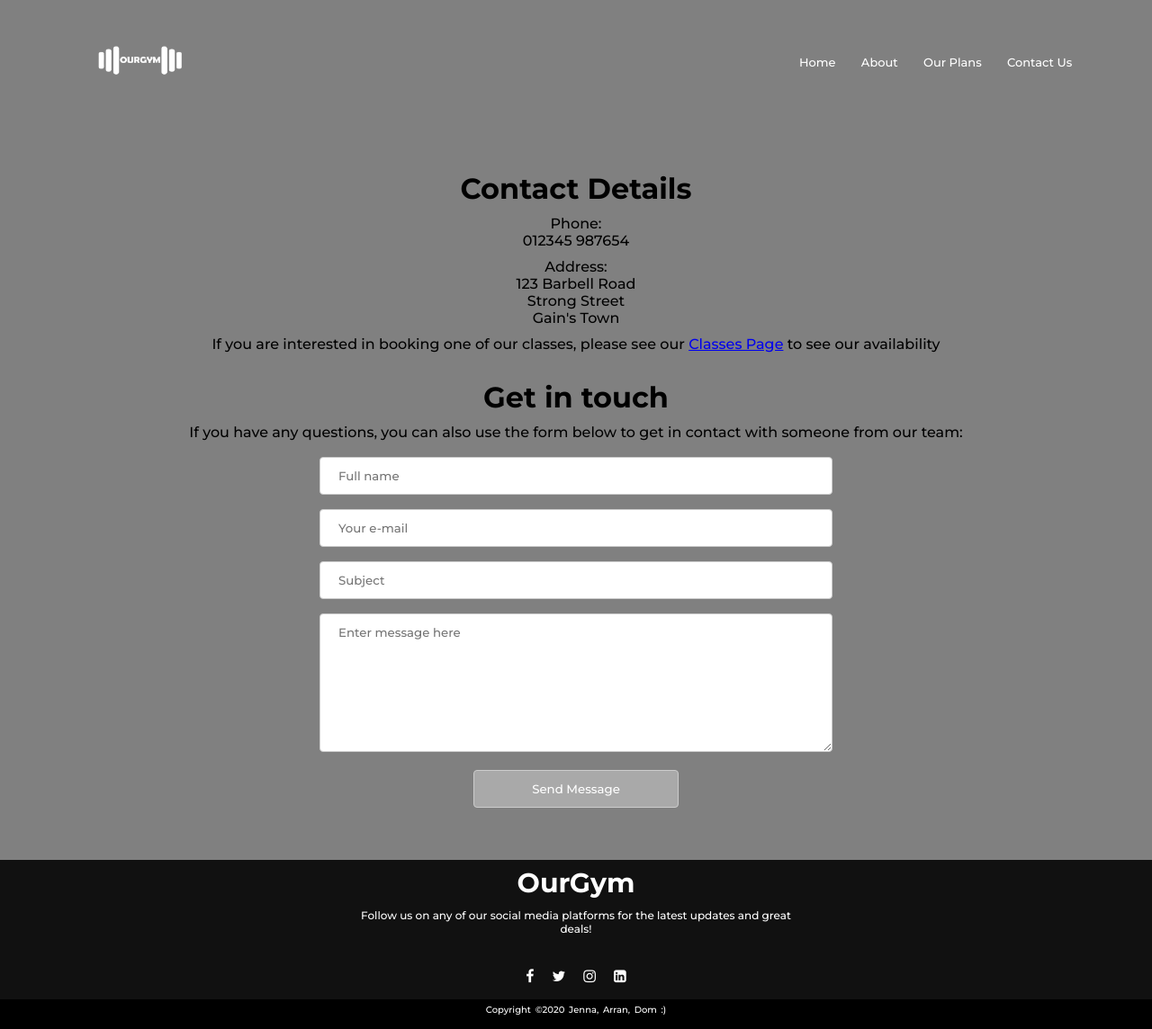
After one commit to rgb20206/OurGymProject, a PHP site: page /php/contact.php in a window 1280 px wide. The commit adds this page. Shown: the whole page at 90% size. Run offline with PHP 8.4, Linux system fonts and the light colour scheme.

Commit message:
Adding contact page and updated styles

```diff
--- /dev/null
+++ b/src/main/php/contact.php
@@ -0,0 +1,84 @@
+<?php
+
+include("constants/constants.php");
+
+?>
+
+<!DOCTYPE html>
+<html lang="en">
+<head>
+    <meta charset="UTF-8">
+    <meta name="viewport"
+          content="width=device-width, user-scalable=no, initial-scale=1.0, maximum-scale=1.0, minimum-scale=1.0">
+    <meta http-equiv="X-UA-Compatible" content="ie=edge">
+    <title>Document</title>
+    <link rel="stylesheet" href="../resources/css/style.css">
+    <link rel="icon" type="image/x-icon" href="../resources/media/dumbbell-logo-black.ico">
+    <link rel="preconnect" href="https://fonts.gstatic.com">
+    <link href="https://fonts.googleapis.com/css2?family=Montserrat:ital,wght@0,500;0,700;1,100;1,200;1,300;1,600&display=swap" rel="stylesheet">
+    <link rel="stylesheet" href="https://stackpath.bootstrapcdn.com/font-awesome/4.7.0/css/font-awesome.min.css">
+</head>
+<body style="background-color:grey" >
+
+<?php include("universal-header.php");  ?>
+
+<!--This contact form will use the php/mail script to send an email to my/our email address-->
+
+<div class="contact-page">
+
+    <div class="contact-info">
+
+        <h1>Contact Details</h1>
+        <p>Phone:<br>
+            012345 987654</p>
+
+        <p>Address:<br>
+            123 Barbell Road<br>
+            Strong Street<br>
+            Gain's Town</p>
+
+        <p>If you are interested in booking one of our classes, please see our <a href="#">Classes Page</a> to see our availability</p>
+
+    </div>
+
+
+    <div class="contact-info">
+        <h1>Get in touch</h1>
+        <p>If you have any questions, you can also use the form below to get in contact with someone from our team:</p>
+
+        <form class="contact-form" method="post" action="">
+            <input type="text" name="name" placeholder="Full name">
+            <input type="email" name="mail" placeholder="Your e-mail">
+            <input type="text" name="subject" placeholder="Subject">
+            <textarea class="text-box" name="message" rows="8" cols="80" placeholder="Enter message here"></textarea>
+            <!--            <button type="submit" name="submit">Send Message</button>-->
+            <input type="submit" name="submit" value="Send Message">
+        </form>
+    </div>
+</div>
+
+
+<!---- FOOTER ---->
+
+<footer>
+    <div class="footer-text">
+        <h3>OurGym</h3>
+        <p>Follow us on any of our social media platforms for the latest updates and great deals!</p>
+        <ul class="socials">
+            <li><a href="#"><i class="fa fa-facebook"></i></a></li>
+            <li><a href="#"><i class="fa fa-twitter"></i></a></li>
+            <li><a href="#"><i class="fa fa-instagram"></i></a></li>
+            <li><a href="#"><i class="fa fa-linkedin-square"></i></a></li>
+        </ul>
+    </div>
+    <div class="copyright">
+        <p>copyright &copy;2020 Jenna, Arran, Dom :)</p>
+    </div>
+</footer>
+
+
+
+</div>
+
+</body>
+</html>
--- a/src/main/resources/css/style.css
+++ b/src/main/resources/css/style.css
@@ -146,3 +146,57 @@ footer{
     word-spacing: 2px;
     text-transform: capitalize;
 }
+
+/*---- CONTACT PAGE ----*/
+
+.contact-page {
+    text-align: center;
+    margin: 50px;
+}
+
+.contact-info {
+    margin: 20px;
+}
+
+.contact-info h1, p {
+    padding-bottom: 10px;
+}
+
+.contact-form {
+    width: 50%;
+    display: inline-block;
+}
+
+input {
+    width: 100%;
+    padding: 12px 20px;
+    margin: 8px 0;
+    display: inline-block;
+    border: 1px solid #ccc;
+    border-radius: 4px;
+    box-sizing: border-box;
+}
+
+.text-box {
+    width: 100%;
+    padding: 12px 20px;
+    margin: 8px 0;
+    display: inline-block;
+    border: 1px solid #ccc;
+    border-radius: 4px;
+    box-sizing: border-box;
+}
+
+input[type=submit] {
+    width: 40%;
+    background-color: darkgrey;
+    color: white;
+    /*padding: 14px 20px;*/
+    /*margin: 8px 0;*/
+    /*border: none;*/
+    /*border-radius: 4px;*/
+}
+
+input[type=submit]:hover {
+    background-color: #17252A;
+}
```
